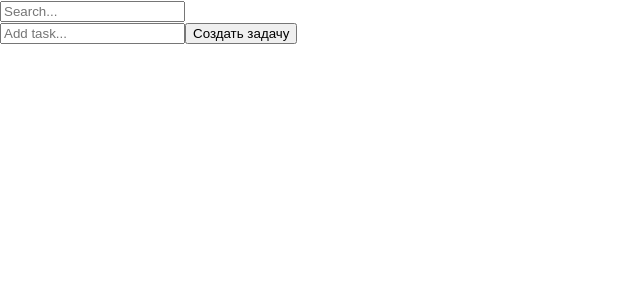
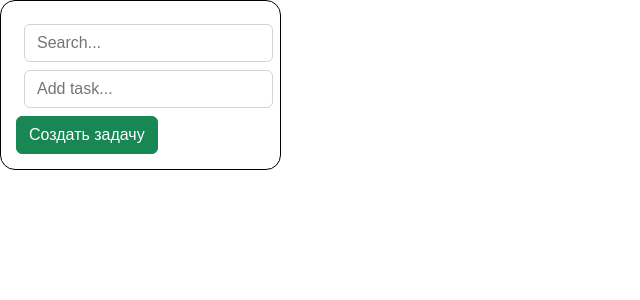
Before and after one commit to Canoist/todo-list, a React (Create React App) app: page / in a window 1280 px wide. Shown: the top 300 px of the page, without its empty margins (0-640 px from the left). Built offline with nearby package versions, Linux system fonts and the light colour scheme.

Commit message:
Added styles for input and button

```diff
--- a/src/App.css
+++ b/src/App.css
@@ -1,3 +1,140 @@
+/* -- Обнуление стилей -- */
+
+*,
+*::before,
+*::after {
+    padding: 0;
+    margin: 0;
+    border: 0;
+    box-sizing: border-box;
+}
+a {
+    text-decoration: none;
+}
+ul,
+ol,
+li {
+    list-style: none;
+}
+img {
+    vertical-align: top;
+}
+h1,
+h2,
+h3,
+h4,
+h5,
+h6 {
+    font-weight: inherit;
+    font-size: inherit;
+}
+html,
+body {
+    height: 100%;
+    line-height: 1;
+    font-size: 16px;
+    color: rgba(255, 255, 255, 0.85);
+    font-family: Arial, "Helvetica Neue", Helvetica, sans-serif;
+}
+body._lock {
+    overflow: hidden;
+}
+.wrapper {
+    min-height: 100%;
+}
+
+/* ---------------------------------------- */
+
+.content {
+    border: solid 1px black;
+    display: inline-block;
+    border-radius: 15px;
+    padding: 15px;
+}
+
+.form-control {
+    display: block;
+    width: 100%;
+    padding: 0.375rem 0.75rem;
+    font-size: 1rem;
+    font-weight: 400;
+    line-height: 1.5;
+    color: #212529;
+    background-color: #fff;
+    background-clip: padding-box;
+    border: 1px solid #ced4da;
+    -webkit-appearance: none;
+    -moz-appearance: none;
+    appearance: none;
+    border-radius: 0.375rem;
+    transition: border-color 0.15s ease-in-out, box-shadow 0.15s ease-in-out;
+    margin: 0.5rem;
+}
+
+.form-control:focus {
+    color: #212529;
+    background-color: #fff;
+    border-color: #86b7fe;
+    outline: 0;
+    box-shadow: 0 0 0 0.25rem rgb(13 110 253 / 25%);
+}
+
+.btn {
+    --bs-btn-padding-x: 0.75rem;
+    --bs-btn-padding-y: 0.375rem;
+    --bs-btn-font-family: ;
+    --bs-btn-font-size: 1rem;
+    --bs-btn-font-weight: 400;
+    --bs-btn-line-height: 1.5;
+    --bs-btn-color: #212529;
+    --bs-btn-bg: transparent;
+    --bs-btn-border-width: 1px;
+    --bs-btn-border-color: transparent;
+    --bs-btn-border-radius: 0.375rem;
+    --bs-btn-box-shadow: inset 0 1px 0 rgba(255, 255, 255, 0.15),
+        0 1px 1px rgba(0, 0, 0, 0.075);
+    --bs-btn-disabled-opacity: 0.65;
+    --bs-btn-focus-box-shadow: 0 0 0 0.25rem
+        rgba(var(--bs-btn-focus-shadow-rgb), 0.5);
+    display: inline-block;
+    padding: var(--bs-btn-padding-y) var(--bs-btn-padding-x);
+    font-family: var(--bs-btn-font-family);
+    font-size: var(--bs-btn-font-size);
+    font-weight: var(--bs-btn-font-weight);
+    line-height: var(--bs-btn-line-height);
+    color: var(--bs-btn-color);
+    text-align: center;
+    text-decoration: none;
+    vertical-align: middle;
+    cursor: pointer;
+    -webkit-user-select: none;
+    -moz-user-select: none;
+    user-select: none;
+    border: var(--bs-btn-border-width) solid var(--bs-btn-border-color);
+    border-radius: var(--bs-btn-border-radius);
+    background-color: var(--bs-btn-bg);
+    transition: color 0.15s ease-in-out, background-color 0.15s ease-in-out,
+        border-color 0.15s ease-in-out, box-shadow 0.15s ease-in-out;
+    cursor: pointer;
+}
+
+.btn-success {
+    --bs-btn-color: #fff;
+    --bs-btn-bg: #198754;
+    --bs-btn-border-color: #198754;
+    --bs-btn-hover-color: #fff;
+    --bs-btn-hover-bg: #157347;
+    --bs-btn-hover-border-color: #146c43;
+    --bs-btn-focus-shadow-rgb: 60, 153, 110;
+    --bs-btn-active-color: #fff;
+    --bs-btn-active-bg: #146c43;
+    --bs-btn-active-border-color: #13653f;
+    --bs-btn-active-shadow: inset 0 3px 5px rgba(0, 0, 0, 0.125);
+    --bs-btn-disabled-color: #fff;
+    --bs-btn-disabled-bg: #198754;
+    --bs-btn-disabled-border-color: #198754;
+}
+
 .active {
     background-color: rgb(23, 74, 150);
 }
--- a/src/App.js
+++ b/src/App.js
@@ -77,7 +77,7 @@ function App() {
         : data;
 
     return (
-        <div>
+        <div className="content">
             <input
                 type="text"
                 className="form-control"
--- a/src/components/ui/addTask.jsx
+++ b/src/components/ui/addTask.jsx
@@ -23,7 +23,10 @@ const AddTask = ({ onAdd }) => {
                 onChange={handleChange}
                 value={inputValue}
             />
-            <button type="submit" onClick={handleSubmit}>
+            <button
+                className="btn btn-success"
+                type="submit"
+                onClick={handleSubmit}>
                 Создать задачу
             </button>
         </form>
```
